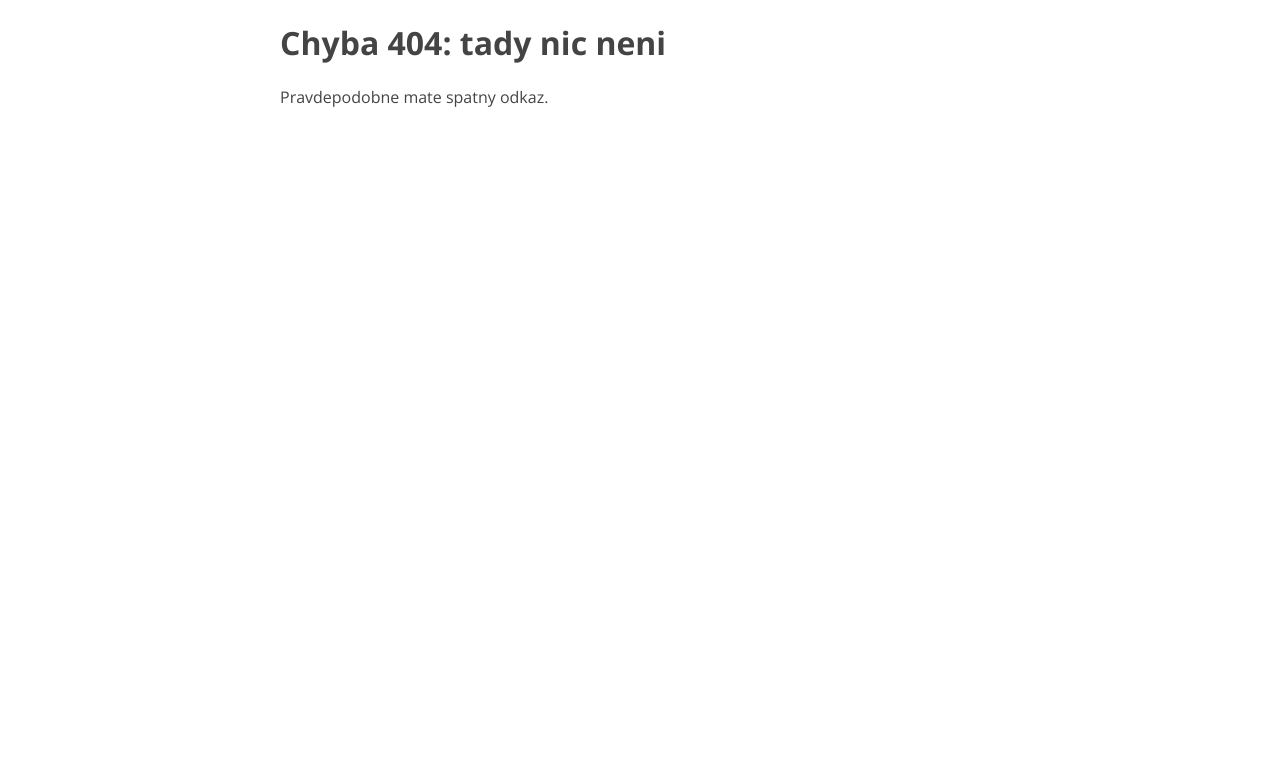
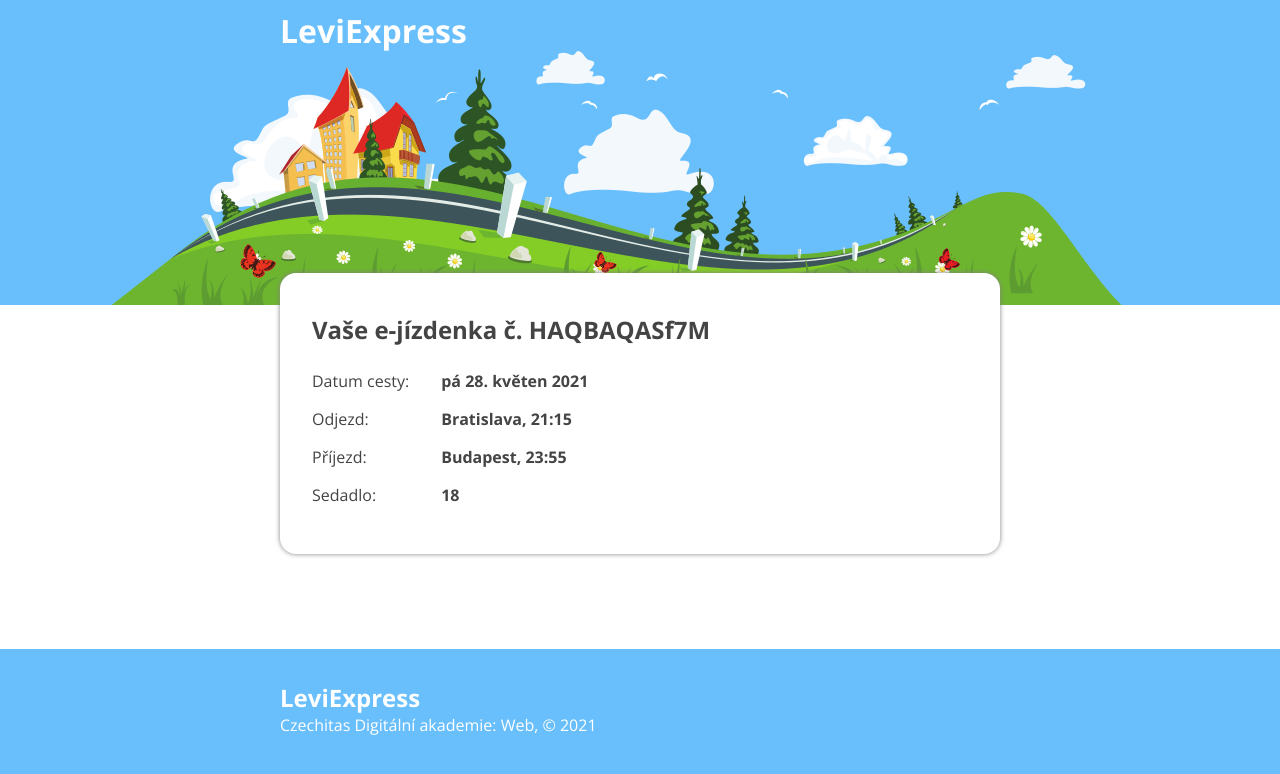
Before and after one commit to lsevcikova/projekt-LeviExpress, a React app: page /reservation/1 in a window 1280 px wide. Before the commit this address had no page. Shown: the top 774 px of the page. Built offline with nearby package versions, Linux system fonts and the light colour scheme.

Commit message:
added reservation

```diff
--- a/src/components/Home/index.jsx
+++ b/src/components/Home/index.jsx
@@ -1,8 +1,11 @@
-import React, { useState } from 'react'
+import React, { useEffect, useState } from 'react'
+import { useNavigate } from 'react-router-dom'
 import { JourneyPicker } from '../JourneyPicker'
 import { JourneyDetail } from '../JourneyDetail'
+import { SelectedSeat } from '../SelectedSeat'
 
 export const Home = () => {
+  const navigate = useNavigate()
   const [journey, setJourney] = useState()
   const handleJourneyChange = data => {
     setJourney(data)
@@ -10,10 +13,36 @@ export const Home = () => {
 
   console.log(journey)
 
+  const handleBuy = () => {
+    fetch('https://apps.kodim.cz/daweb/leviexpress/api/reservation', {
+      method: 'POST',
+      headers: {
+        'Content-Type': 'application/json'
+      },
+      body: JSON.stringify({
+        action: 'create',
+        seat: journey.autoSeat,
+        journeyId: journey.journeyId
+      })
+    })
+      .then(response => response.json())
+      .then(data => {
+        navigate(`/reservation/${data.results.reservationId}`)
+      })
+  }
+
   return (
     <main>
       <JourneyPicker onJourneyChange={handleJourneyChange} />
       {journey && <JourneyDetail journey={journey} />}
+      {journey && <SelectedSeat number={journey.autoSeat} />}
+      {journey && (
+        <div class='controls container'>
+          <button class='btn btn--big' type='button' onClick={handleBuy}>
+            Rezervovat
+          </button>
+        </div>
+      )}
     </main>
   )
 }
--- a/src/components/Reservation/index.jsx
+++ b/src/components/Reservation/index.jsx
@@ -1,7 +1,24 @@
-import React from 'react';
+import React from 'react'
+import './style.css'
 
 export const Reservation = () => (
   <>
-    <h2>Detail jízdenky</h2>
+    <div className='reservation container'>
+      <h2>Vaše e-jízdenka č. HAQBAQASf7M</h2>
+      <div className='reservation__body'>
+        <div className='reservation__headings'>
+          <p>Datum cesty:</p>
+          <p>Odjezd:</p>
+          <p>Příjezd:</p>
+          <p>Sedadlo:</p>
+        </div>
+        <div className='reservation__info'>
+          <p>pá 28. květen 2021</p>
+          <p>Bratislava, 21:15</p>
+          <p>Budapest, 23:55</p>
+          <p>18</p>
+        </div>
+      </div>
+    </div>
   </>
-);
+)
--- /dev/null
+++ b/src/components/Reservation/style.css
@@ -0,0 +1,20 @@
+.reservation {
+    padding: 2rem;
+
+    margin: -2rem auto 4rem auto;
+    background-color: white;
+    border-radius: 1rem;
+    box-shadow: 0 0 5px gray;
+  }
+
+  .reservation__body {
+    display: flex;
+  }
+
+  .reservation__headings {
+    margin-right: 2rem;
+  }
+
+  .reservation__info {
+    font-weight: bold;
+  }
--- a/src/components/SelectedSeat/index.jsx
+++ b/src/components/SelectedSeat/index.jsx
@@ -1,7 +1,7 @@
 import React from 'react'
 import './style.css'
 
-export const SelectedSeat = () => (
+export const SelectedSeat = ({number}) => (
   <>
     <div className='selected-seat container'>
       <h2>Vaše sedadlo</h2>
@@ -17,19 +17,19 @@ export const SelectedSeat = () => (
         />
         <path className='seat__path' d='M 65,10 H 25 C 5,35 5,65 25,90 H 65' />
         <text className='seat__text' x='55' y='65'>
-          26
+          {number}
         </text>
       </svg>
     </div>
 
-    <div class="seat-picker container">
+    <div className="seat-picker container">
       <h2>Vyberte sedadlo</h2>
-      <div class="seats">
+      <div className="seats">
         <div className="seat-row">
-          <svg class="seat" viewBox="0 0 100 100" role="button">
-            <rect class="seat__rect" width="80" height="80" x="14" y="10" rx="15" ry="15" />
-            <path class="seat__path" d="M 65,10 H 25 C 5,35 5,65 25,90 H 65" />
-            <text class="seat__text" x="55" y="65">33</text>
+          <svg className="seat" viewBox="0 0 100 100" role="button">
+            <rect className="seat__rect" width="80" height="80" x="14" y="10" rx="15" ry="15" />
+            <path className="seat__path" d="M 65,10 H 25 C 5,35 5,65 25,90 H 65" />
+            <text className="seat__text" x="55" y="65">33</text>
           </svg>
 
           <svg class="seat" viewBox="0 0 100 100" role="button">
@@ -97,7 +97,7 @@ export const SelectedSeat = () => (
           <svg class="seat seat--selected" viewBox="0 0 100 100" role="button">
             <rect class="seat__rect" width="80" height="80" x="14" y="10" rx="15" ry="15" />
             <path class="seat__path" d="M 65,10 H 25 C 5,35 5,65 25,90 H 65" />
-            <text class="seat__text" x="55" y="65">26</text>
+            <text class="seat__text" x="55" y="65">{number}</text>
           </svg>
 
           <svg class="seat seat--occupied" viewBox="0 0 100 100" role="button">
--- a/src/index.html
+++ b/src/index.html
@@ -3,7 +3,7 @@
   <head>
     <meta charset="UTF-8" />
     <meta name="viewport" content="width=device-width, initial-scale=1.0" />
-    <title>React web application</title>
+    <title>LeviExpress</title>
   </head>
   <body>
     <div id="app"></div>
--- a/src/index.jsx
+++ b/src/index.jsx
@@ -28,7 +28,7 @@ const router = createBrowserRouter([
         element: <Home />
       },
       {
-        path: '/reservation',
+        path: '/reservation/:id',
         element: <Reservation />
       }
     ]
```
